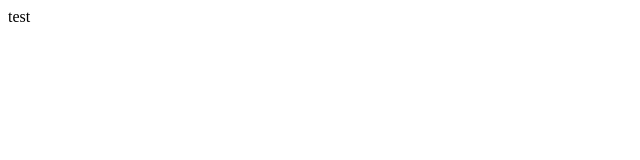
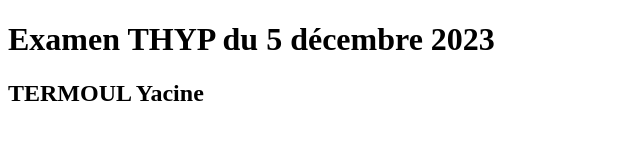
Before and after one commit to yacineTermoul/EXAM_THYP_22-23, a plain HTML site: page index.html in a window 1280 px wide. Shown: the whole page, without its empty margins (0-640 px from the left). Drawn offline with Linux system fonts and the light colour scheme.

Commit message:
Index Commit

```diff
--- a/index.html
+++ b/index.html
@@ -4,9 +4,15 @@
     <meta charset="UTF-8">
     <meta http-equiv="X-UA-Compatible" content="IE=edge">
     <meta name="viewport" content="width=device-width, initial-scale=1.0">
-    <title>Document</title>
+    <title>Examen THYP du 5 décembre 2023</title>
 </head>
 <body>
-    test
+    <h1>
+        Examen THYP du 5 décembre 2023
+    </h1>
+
+    <h2>
+        TERMOUL Yacine
+    </h2>
 </body>
 </html>
```
